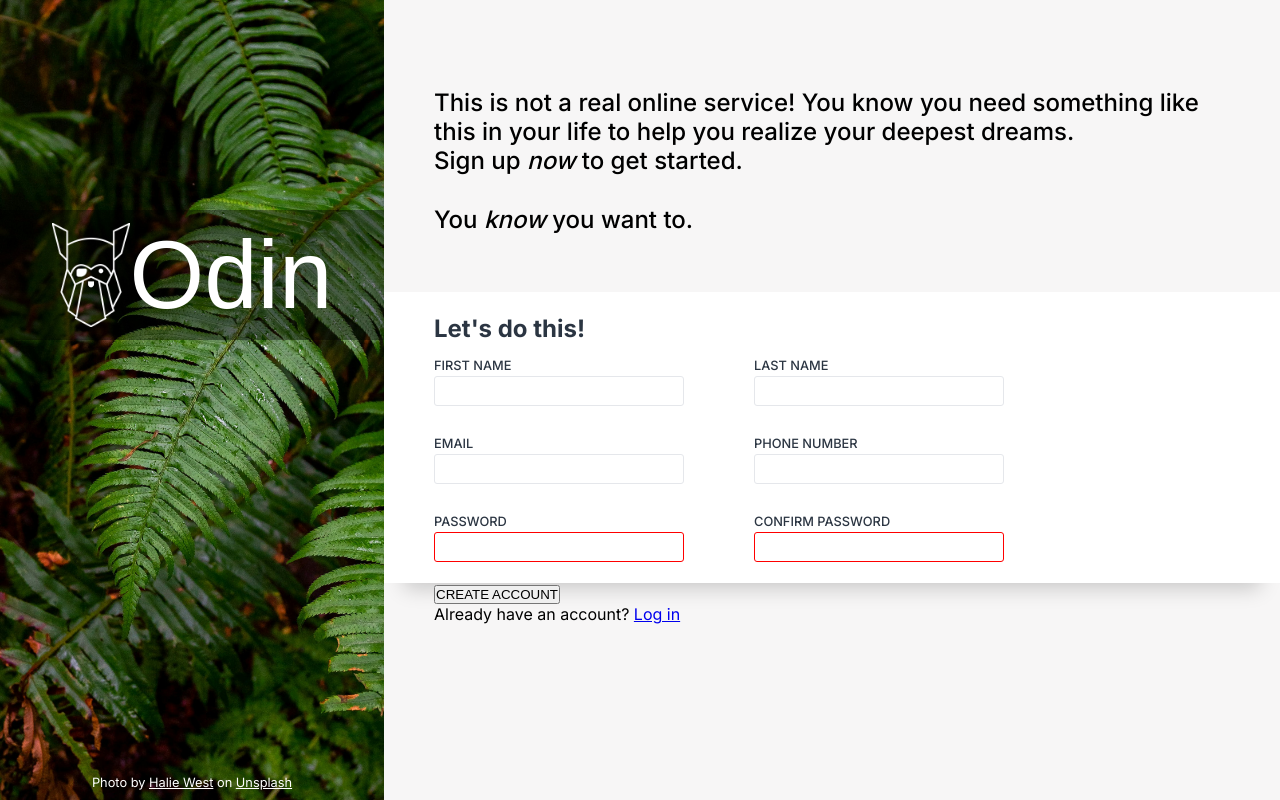
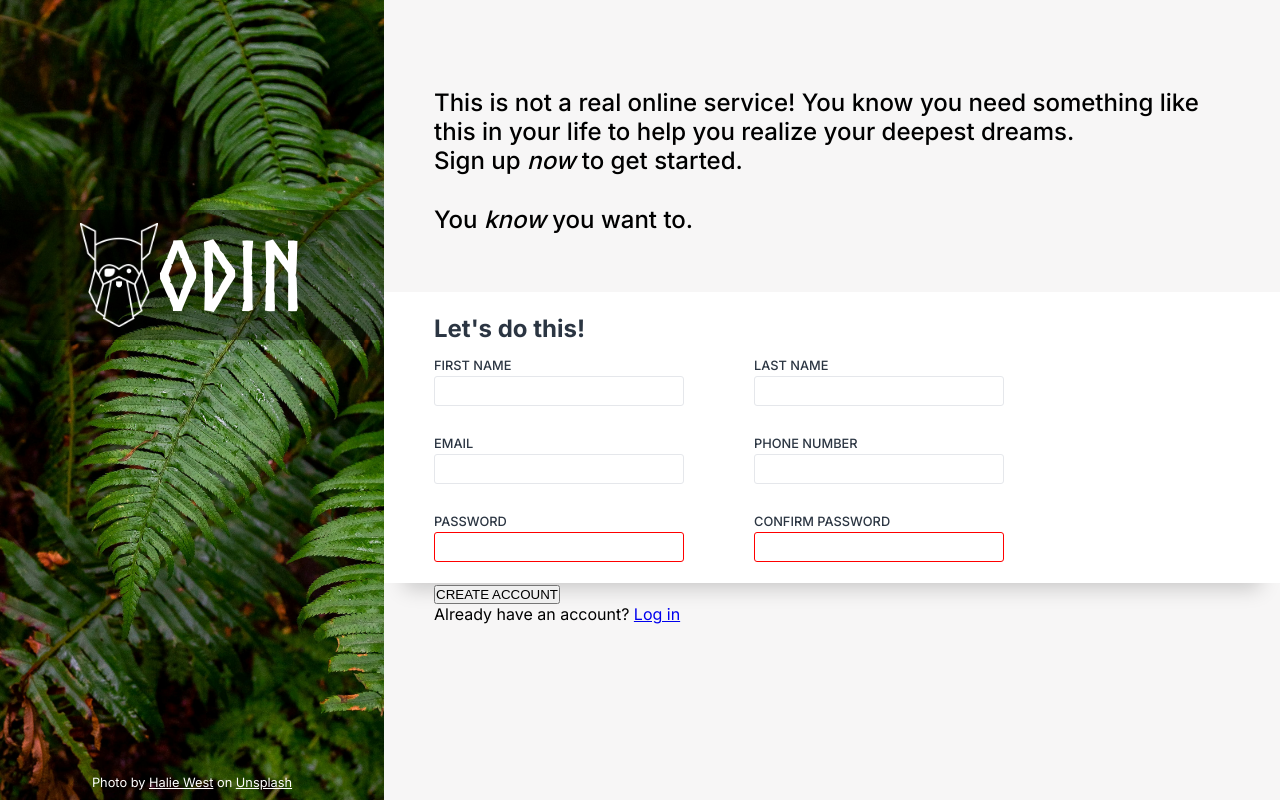
Before and after one commit to igcarvalhaes/sign-up_form, a plain HTML site: page index.html in a window 1280 px wide. Drawn offline with Linux system fonts and the light colour scheme; the site is published under a folder, as on GitHub Pages, so addresses that start at the root find nothing.

Commit message:
fix for odin font

```diff
--- a/style.css
+++ b/style.css
@@ -1,7 +1,7 @@
 @font-face {
   font-family: "norsebold";
-  src: url("/font/norse-bold-webfont.woff2") format("woff2"),
-    url("/font/norse-bold-webfont.woff") format("woff");
+  src: url("font/norse-bold-webfont.woff2") format("woff2"),
+    url("font/norse-bold-webfont.woff") format("woff");
   font-weight: normal;
   font-style: normal;
 }
```
